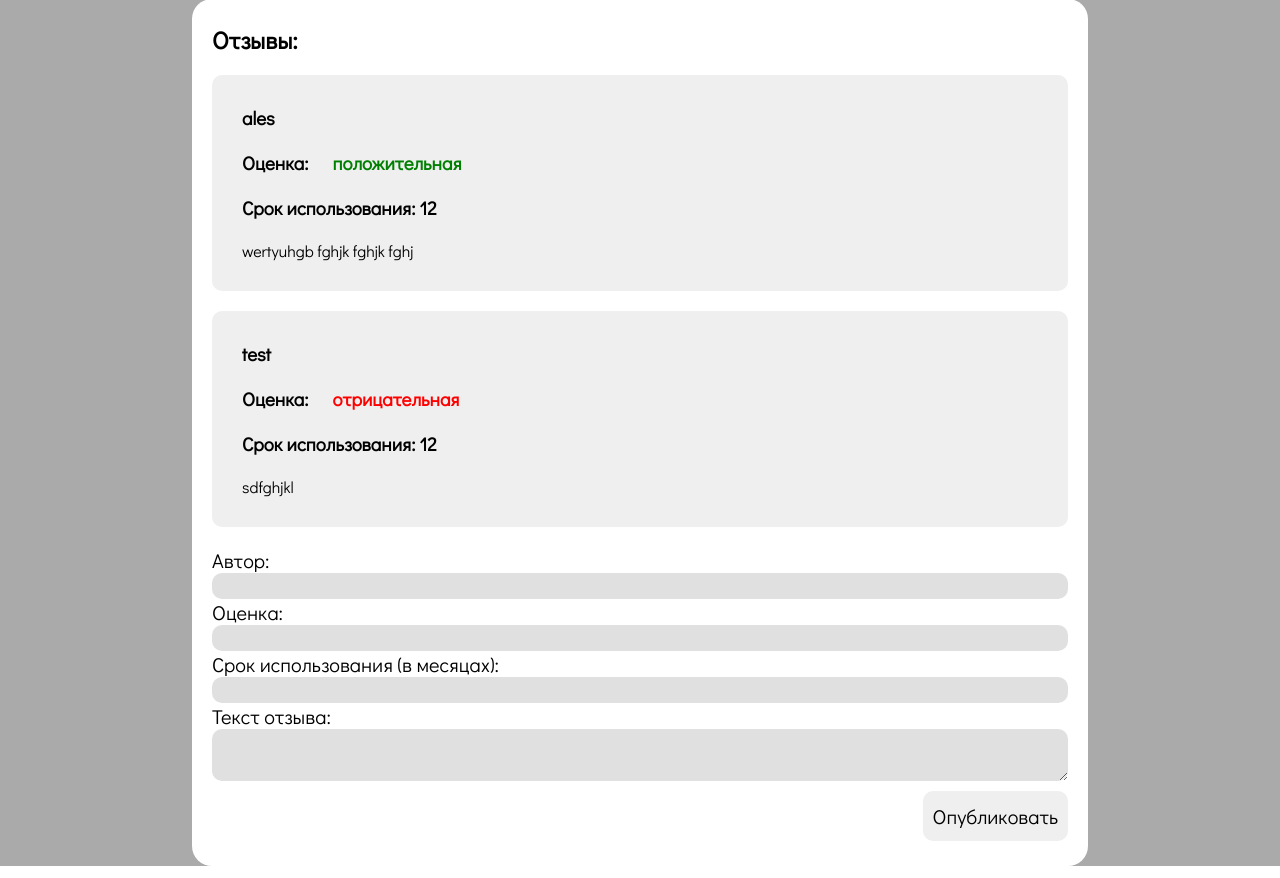
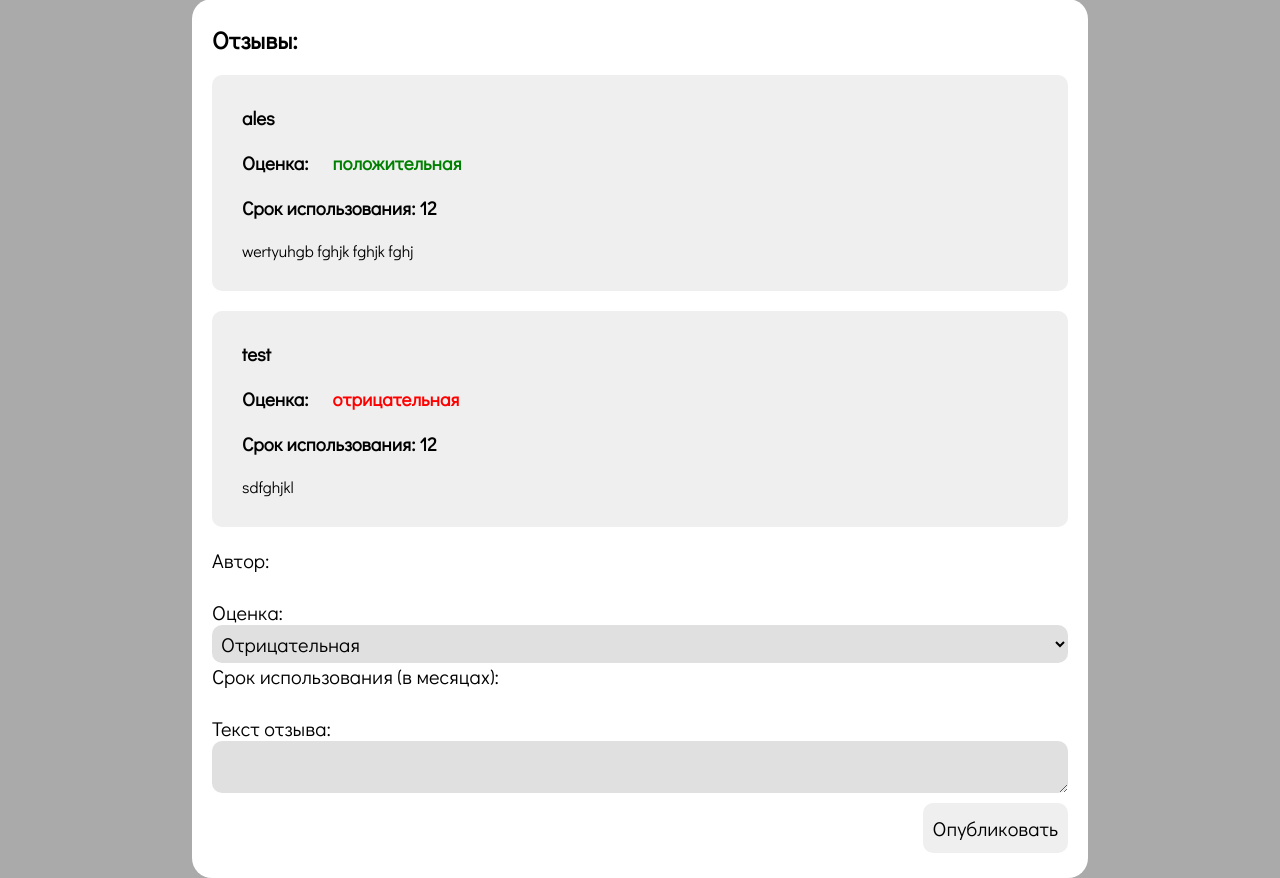
Before and after one commit to thewdnc/artshop, a Django app: page /product/1 in a window 1280 px wide. Shown: the part 711-1589 px from the top of the page. Run offline with Django 5.2, Linux system fonts and the light colour scheme; data comes from the database, SQL or seed files in the repository; both versions use the stored data as it was after the commit.

Commit message:
отображение создания отзыва

```diff
--- a/pythonProject1/internetshop/shop/static/style.css
+++ b/pythonProject1/internetshop/shop/static/style.css
@@ -202,8 +202,9 @@ button {
     border-radius: 10px;
 }
 
-.createReview input {
+.createReview select {
     background-color: #e0e0e0;
+    padding: 5px !important;
 }
 
 
--- a/pythonProject1/internetshop/shop/templates/product.html
+++ b/pythonProject1/internetshop/shop/templates/product.html
@@ -64,7 +64,10 @@ Product
         <label for="author">Автор:</label>
         <input name="author">
         <label for="rating">Оценка:</label>
-        <input name="rating">
+         <select name="rating">
+            <option value="0">Отрицательная</option>
+            <option value="1">Положительная</option>
+        </select>
 
         <label for="duration">Срок использования (в месяцах):</label>
         <input name="duration">
--- a/pythonProject1/internetshop/shop/views.py
+++ b/pythonProject1/internetshop/shop/views.py
@@ -1,7 +1,7 @@
 from django.http import HttpResponse
-from django.shortcuts import render
+from django.shortcuts import render, redirect
 
-from .models import Product
+from .models import Product, Review
 
 # Create your views here.
 
@@ -21,6 +21,23 @@ def home(request):
 
 def view_product(request, id):
     product = Product.objects.filter(id=id).first()
+
+    if request.method == "POST":
+        author = request.POST.get('author')
+        rating = request.POST.get('rating')
+        usage_duration = request.POST.get('duration')
+        text = request.POST.get('review')
+
+        review = Review(
+            product=product,
+            author=author,
+            rating=rating,
+            usage_duration=usage_duration,
+            text=text,
+        )
+        review.save()
+
+
     reviews = product.review_set.all()
 
     return render(request, "product.html", {
```
Also changed, not shown: pythonProject1/internetshop/db.sqlite3.
